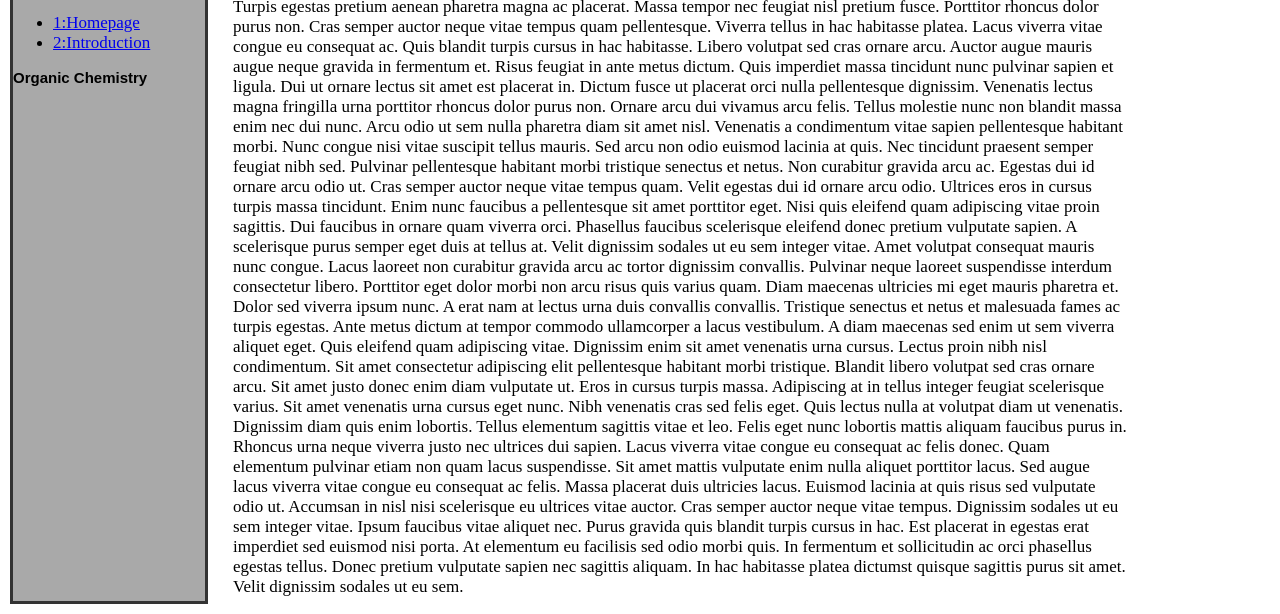
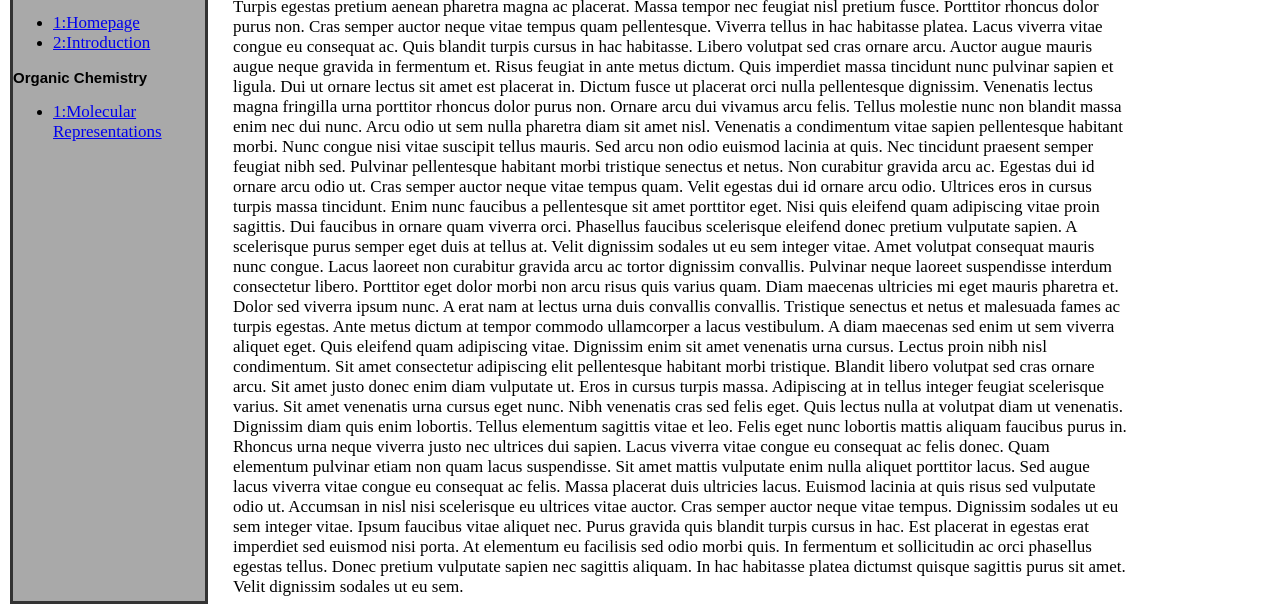
Before and after one commit to tjschwartz7/projectChemistrySite, a plain HTML site: page index.html in a window 1280 px wide. Shown: the part 237-851 px from the top of the page. Drawn offline with Linux system fonts and the light colour scheme.

Commit message:
Update index.html

```diff
--- a/index.html
+++ b/index.html
@@ -23,11 +23,11 @@
       </ul>
       <h2>Organic Chemistry</h2>
             <ul>
-
+                <li> <a href="OC-1.html">1:Molecular Representations</a></li>
               </ul>
     </div>
     <div class="information-item-1">
-<h1 style="text-align:center";>Example</h1>
+<h1 style="text-align:center;">Example</h1>
 <p>
   Lorem ipsum dolor sit amet, consectetur adipiscing elit, sed do eiusmod tempor incididunt ut labore et dolore magna aliqua. Turpis egestas pretium aenean pharetra magna ac placerat. Massa tempor nec feugiat nisl pretium fusce. Porttitor rhoncus dolor purus non. Cras semper auctor neque vitae tempus quam pellentesque. Viverra tellus in hac habitasse platea. Lacus viverra vitae congue eu consequat ac. Quis blandit turpis cursus in hac habitasse. Libero volutpat sed cras ornare arcu. Auctor augue mauris augue neque gravida in fermentum et. Risus feugiat in ante metus dictum. Quis imperdiet massa tincidunt nunc pulvinar sapien et ligula. Dui ut ornare lectus sit amet est placerat in. Dictum fusce ut placerat orci nulla pellentesque dignissim. Venenatis lectus magna fringilla urna porttitor rhoncus dolor purus non. Ornare arcu dui vivamus arcu felis. Tellus molestie nunc non blandit massa enim nec dui nunc. Arcu odio ut sem nulla pharetra diam sit amet nisl. Venenatis a condimentum vitae sapien pellentesque habitant morbi.
 
```
